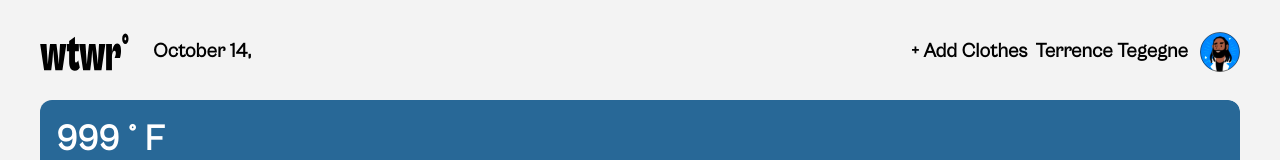
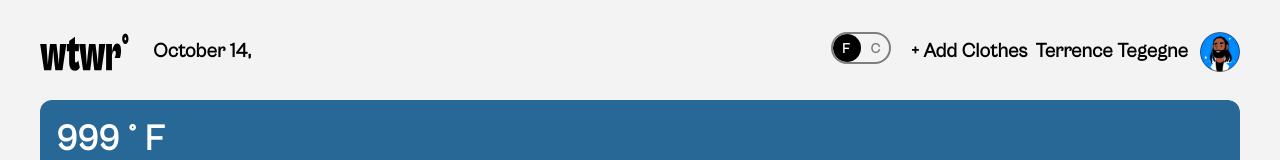
Before and after one commit to Joyce1312/se_project_react, a React (Vite) app: page / in a window 1280 px wide. Shown: the top 160 px of the page. Built offline with nearby package versions, Linux system fonts and the light colour scheme; no server answers.

Commit message:
feat: Add checkbox based ToggleSwitch component

```diff
--- a/src/components/Header/Header.jsx
+++ b/src/components/Header/Header.jsx
@@ -1,5 +1,6 @@
 import { useState } from "react";
 import "./Header.css";
+import ToggleSwitch from "../ToggleSwitch/ToggleSwitch";
 import logo from "../../assets/logo.svg";
 import avatar from "../../assets/avatar.svg";
 
@@ -36,6 +37,7 @@ function Header({ handleAddClick, weatherData }) {
             isMobileMenuOpened ? "header__close-btn_active" : ""
           }`}
         ></button>
+        <ToggleSwitch />
         <button
           onClick={handleAddClick}
           type="button"
--- /dev/null
+++ b/src/components/ToggleSwitch/ToggleSwitch.css
@@ -0,0 +1,53 @@
+.toggle-switch {
+  width: 56px;
+  height: 28px;
+  border: 2px solid #7e7e7e;
+  border-radius: 20px;
+  margin-right: 20px;
+  overflow: hidden;
+  cursor: pointer;
+  position: relative;
+}
+
+.toggle-switch__checkbox {
+  opacity: 0;
+}
+
+.toggle-switch__circle {
+  background-color: #000;
+  width: 28px;
+  height: 28px;
+  position: absolute;
+  border-radius: 50%;
+  left: 0;
+  transition: transform 160ms ease;
+}
+
+.toggle-switch_active .toggle-switch__circle {
+  transform: translateX(28px);
+}
+
+.toggle-switch__text {
+  position: absolute;
+  top: 27%;
+  color: #00000080;
+  font-weight: 700;
+  font-size: 14px;
+  line-height: 1;
+}
+
+.toggle-switch__text_F {
+  left: 9px;
+}
+
+.toggle-switch__text_F-active {
+  color: #fff;
+}
+
+.toggle-switch__text_C {
+  right: 9px;
+}
+
+.toggle-switch__text_C-active {
+  color: #fff;
+}
--- /dev/null
+++ b/src/components/ToggleSwitch/ToggleSwitch.jsx
@@ -0,0 +1,44 @@
+import { useState } from "react";
+import "./ToggleSwitch.css";
+
+export default function ToggleSwitch() {
+  const [checked, setChecked] = useState(false);
+
+  const handleChange = () => {
+    setChecked(!checked);
+  };
+  return (
+    <>
+      <label
+        htmlFor="toggle"
+        className={`toggle-switch ${checked ? "toggle-switch_active" : ""}`}
+      >
+        <input
+          type="checkbox"
+          className="toggle-switch__checkbox"
+          id="toggle"
+          checked={checked}
+          onChange={handleChange}
+        ></input>
+        <span className="toggle-switch__circle"></span>
+
+        <span
+          className={`toggle-switch__text toggle-switch__text_F ${
+            checked ? "" : "toggle-switch__text_F-active"
+          }`}
+        >
+          F
+        </span>
+        <span
+          className={`toggle-switch__text toggle-switch__text_C ${
+            checked ? "toggle-switch__text_C-active" : ""
+          }`}
+        >
+          C
+        </span>
+        {/* <span className="toggle-switch__text toggle-switch__text_F">F</span>
+        <span className="toggle-switch__text toggle-switch__text_C">C</span> */}
+      </label>
+    </>
+  );
+}
```
